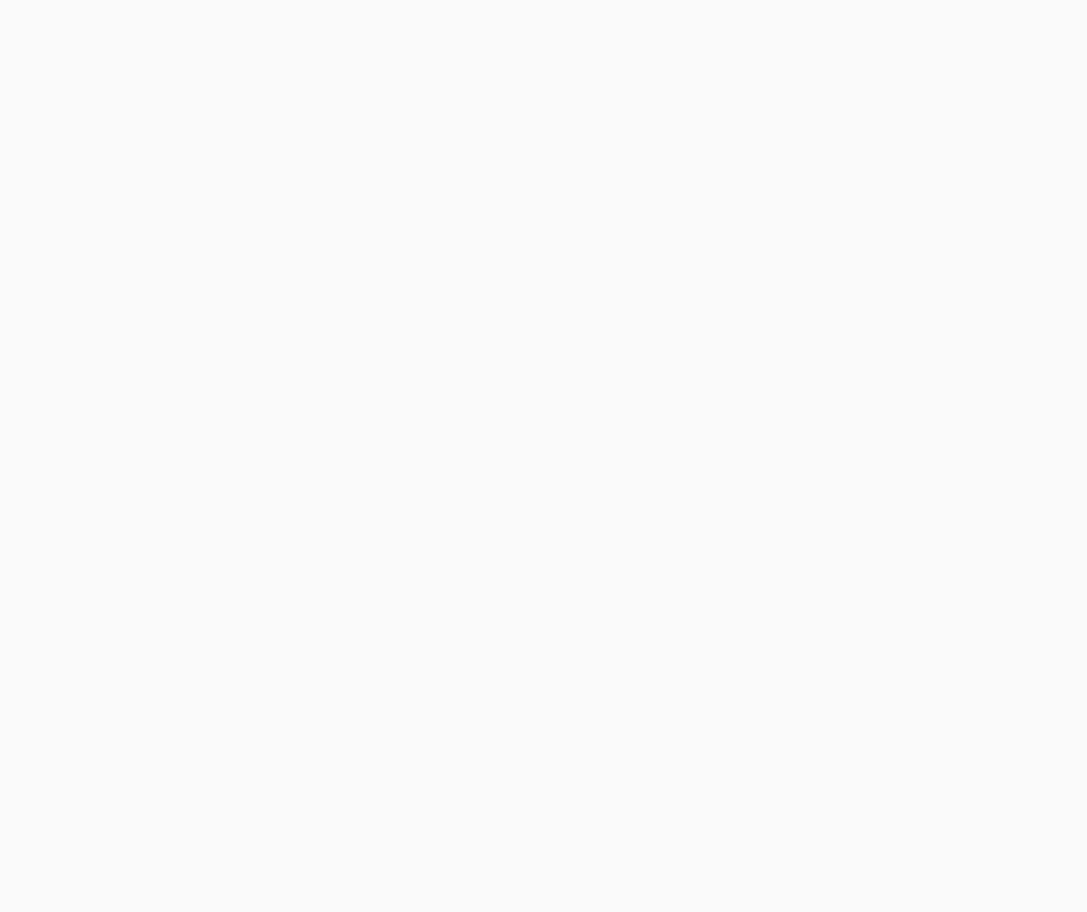
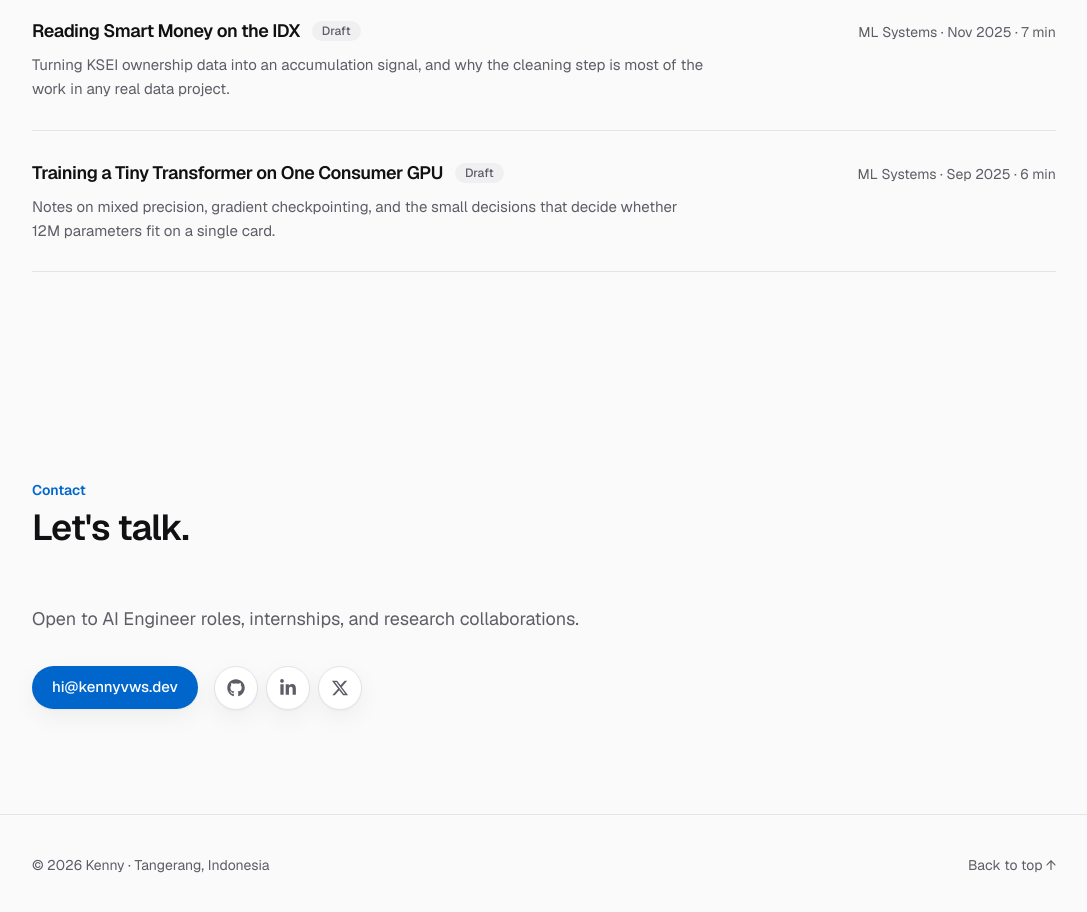
Before and after one commit to KennyUMN/kennyvws.dev, a Next.js app: page / in a window 1280 px wide. Shown: the part 4560-5472 px from the top of the page, without its empty margins (96-1183 px from the left). Before the commit the page ends 4036 px from the top, so only its background shows below. Built offline with nearby package versions, Linux system fonts and the light colour scheme.

Commit message:
feat: add writing, contact, and footer sections completing the page

```diff
--- a/src/app/page.tsx
+++ b/src/app/page.tsx
@@ -3,6 +3,9 @@
 import { About } from "@/components/sections/About";
 import { Skills } from "@/components/sections/Skills";
 import { Projects } from "@/components/sections/Projects";
+import { Writing } from "@/components/sections/Writing";
+import { Contact } from "@/components/sections/Contact";
+import { Footer } from "@/components/sections/Footer";
 
 export default function Home() {
   return (
@@ -13,7 +16,10 @@
         <About />
         <Skills />
         <Projects />
+        <Writing />
+        <Contact />
       </main>
+      <Footer />
     </>
   );
 }
--- /dev/null
+++ b/src/components/sections/Contact.tsx
@@ -0,0 +1,43 @@
+import { FaGithub, FaLinkedinIn, FaXTwitter } from "react-icons/fa6";
+import { contact, site } from "@/data/site";
+import { ButtonLink } from "@/components/ui/ButtonLink";
+import { Reveal } from "@/components/ui/Reveal";
+import { Section } from "@/components/ui/Section";
+
+const socialLinks = [
+  { label: "GitHub", href: site.socials.github, Icon: FaGithub },
+  { label: "LinkedIn", href: site.socials.linkedin, Icon: FaLinkedinIn },
+  { label: "X", href: site.socials.x, Icon: FaXTwitter },
+];
+
+export function Contact() {
+  return (
+    <Section id="contact" eyebrow="Contact" title="Let's talk.">
+      <Reveal>
+        <div className="max-w-2xl">
+          <p className="text-lg leading-relaxed text-ink-muted">
+            {contact.framing}
+          </p>
+          <div className="mt-8 flex flex-wrap items-center gap-4">
+            <ButtonLink href={`mailto:${site.email}`}>{site.email}</ButtonLink>
+            <ul className="flex gap-2">
+              {socialLinks.map(({ label, href, Icon }) => (
+                <li key={label}>
+                  <a
+                    href={href}
+                    target="_blank"
+                    rel="noreferrer"
+                    aria-label={label}
+                    className="flex size-11 items-center justify-center rounded-full border border-edge bg-raised text-ink-muted shadow-soft transition-colors hover:text-ink"
+                  >
+                    <Icon aria-hidden className="size-[18px]" />
+                  </a>
+                </li>
+              ))}
+            </ul>
+          </div>
+        </div>
+      </Reveal>
+    </Section>
+  );
+}
--- /dev/null
+++ b/src/components/sections/Footer.tsx
@@ -0,0 +1,16 @@
+import { site } from "@/data/site";
+
+export function Footer() {
+  return (
+    <footer className="border-t border-edge px-6 py-10">
+      <div className="mx-auto flex max-w-5xl flex-col items-center justify-between gap-4 text-sm text-ink-muted sm:flex-row">
+        <p>
+          © {new Date().getFullYear()} {site.name} · Tangerang, Indonesia
+        </p>
+        <a href="#top" className="transition-colors hover:text-ink">
+          Back to top <span aria-hidden>↑</span>
+        </a>
+      </div>
+    </footer>
+  );
+}
--- /dev/null
+++ b/src/components/sections/Writing.tsx
@@ -0,0 +1,41 @@
+import { posts } from "@/data/posts";
+import { formatDate } from "@/lib/utils";
+import { Reveal } from "@/components/ui/Reveal";
+import { Section } from "@/components/ui/Section";
+
+export function Writing() {
+  return (
+    <Section
+      id="writing"
+      eyebrow="Writing"
+      title="Notes in draft — coming soon."
+    >
+      <ul className="divide-y divide-edge border-y border-edge">
+        {posts.map((post, i) => (
+          <li key={post.title}>
+            <Reveal delay={i * 0.05}>
+              <div className="flex flex-col gap-2 py-7 sm:flex-row sm:items-baseline sm:justify-between sm:gap-8">
+                <div className="max-w-2xl">
+                  <div className="flex flex-wrap items-center gap-3">
+                    <h3 className="text-lg font-semibold tracking-tight">
+                      {post.title}
+                    </h3>
+                    <span className="rounded-full bg-surface-muted px-2.5 py-0.5 text-xs font-medium text-ink-muted">
+                      Draft
+                    </span>
+                  </div>
+                  <p className="mt-2 text-[15px] leading-relaxed text-ink-muted">
+                    {post.excerpt}
+                  </p>
+                </div>
+                <p className="shrink-0 text-sm text-ink-muted">
+                  {post.tag} · {formatDate(post.date)} · {post.readTime}
+                </p>
+              </div>
+            </Reveal>
+          </li>
+        ))}
+      </ul>
+    </Section>
+  );
+}
```
